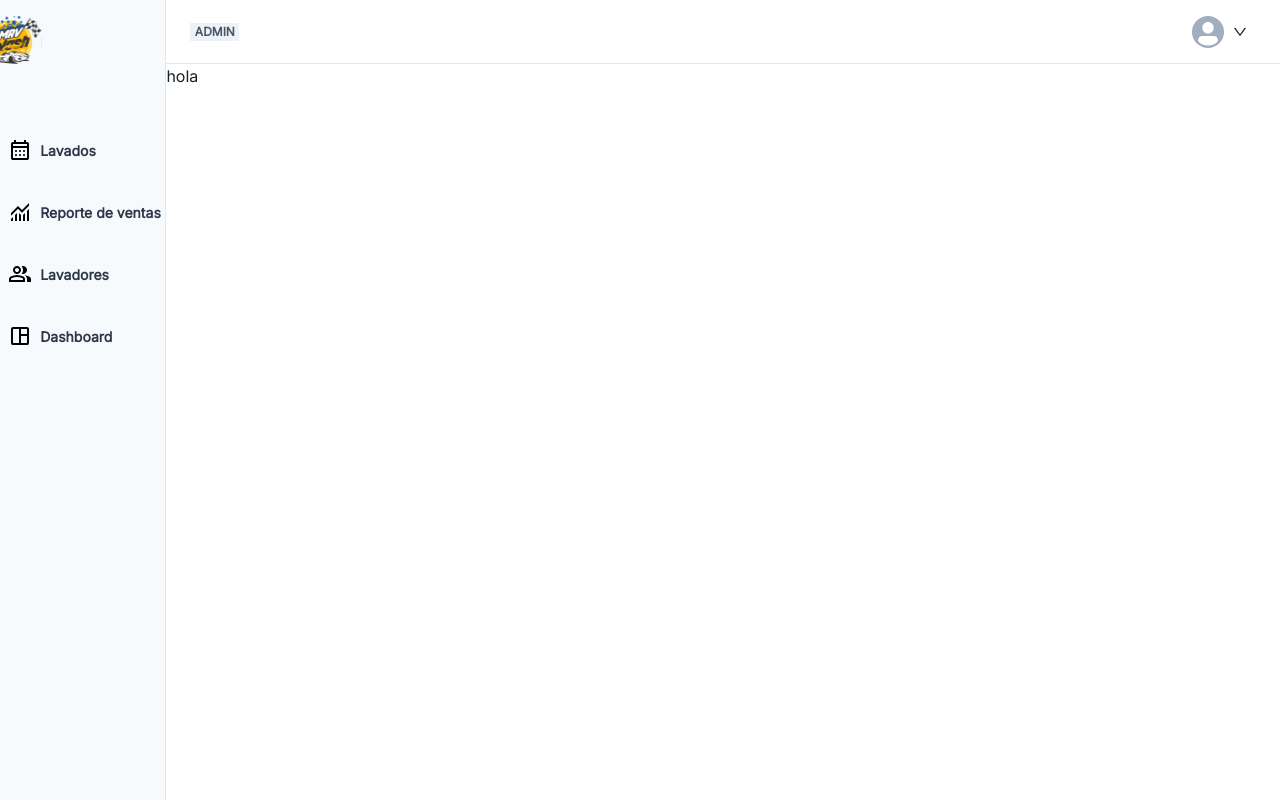
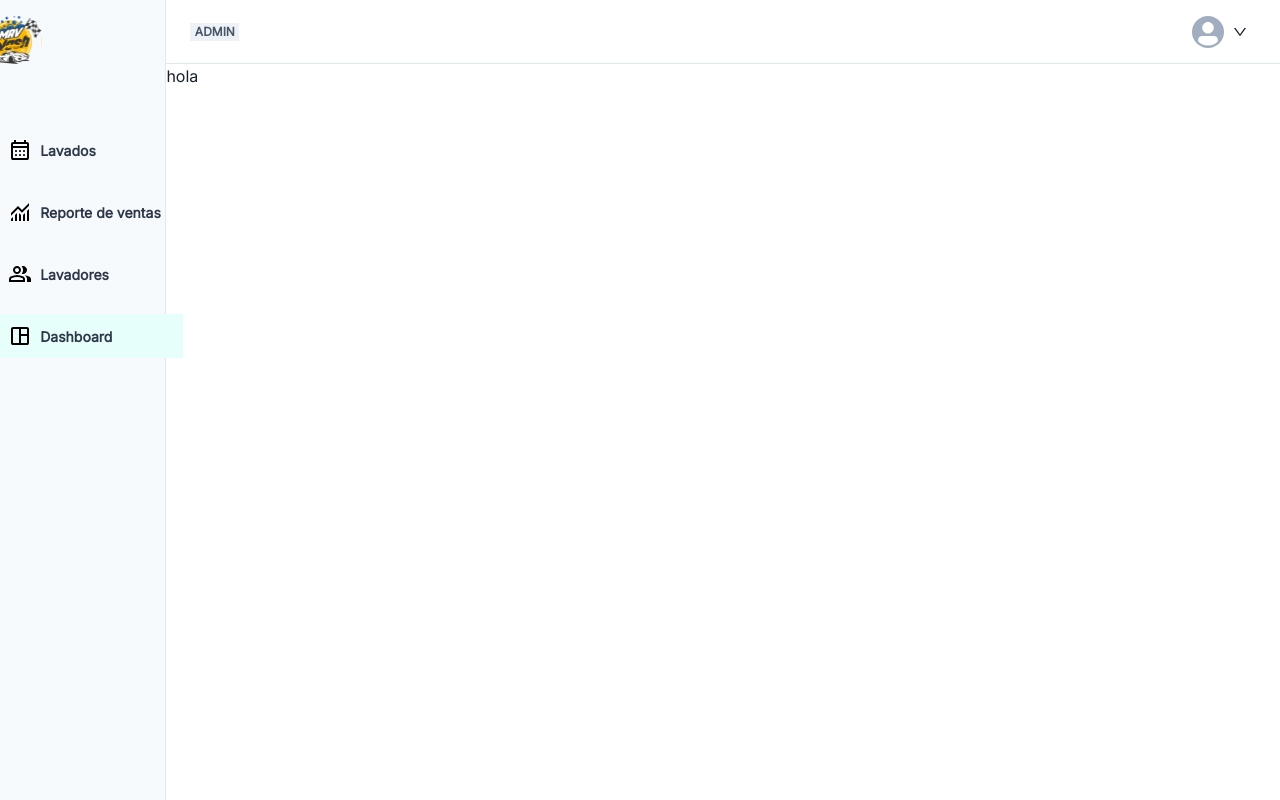
Before and after one commit to Miguel-Ruz/car-wash, a Next.js app in the folder car-wash/: page / in a window 1280 px wide. Built offline with nearby package versions, Linux system fonts and the light colour scheme.

Commit message:
add/agregue los colores del hover

```diff
--- a/car-wash/src/styles/theme.ts
+++ b/car-wash/src/styles/theme.ts
@@ -8,6 +8,8 @@ const theme = extendTheme({
     buttonColor: "#319795",
     fontColor: "#2D3748",
     navTitleColor: "#4A5568",
+    hoverSideBard: "#E6FFFA",
+    hoverTextColor: "#285E61",
   },
   fonts: {
     heading: `'Inter', sans-serif`,
```
